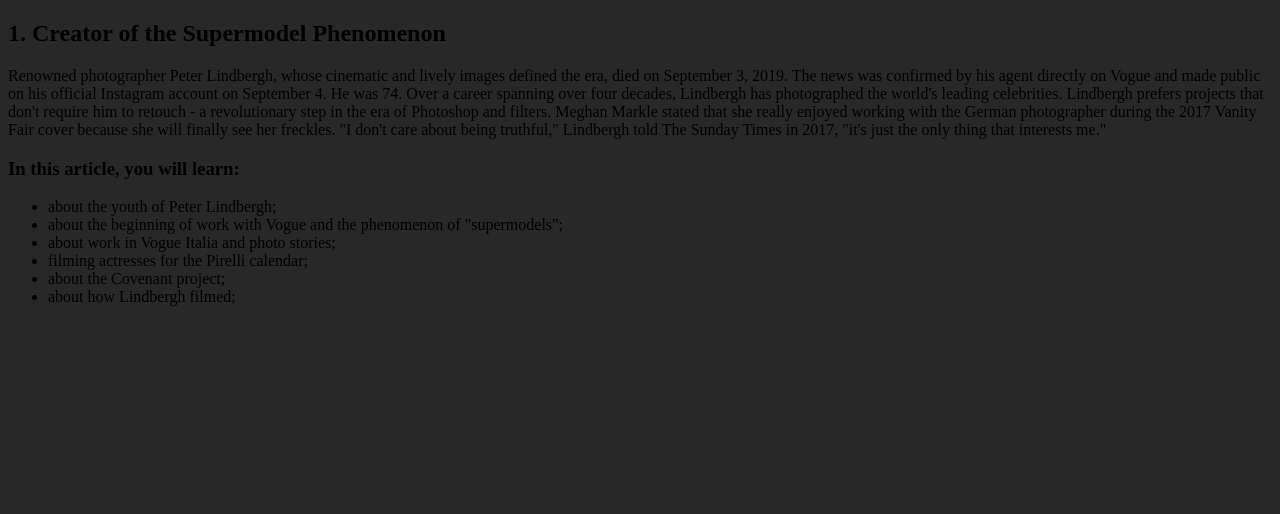
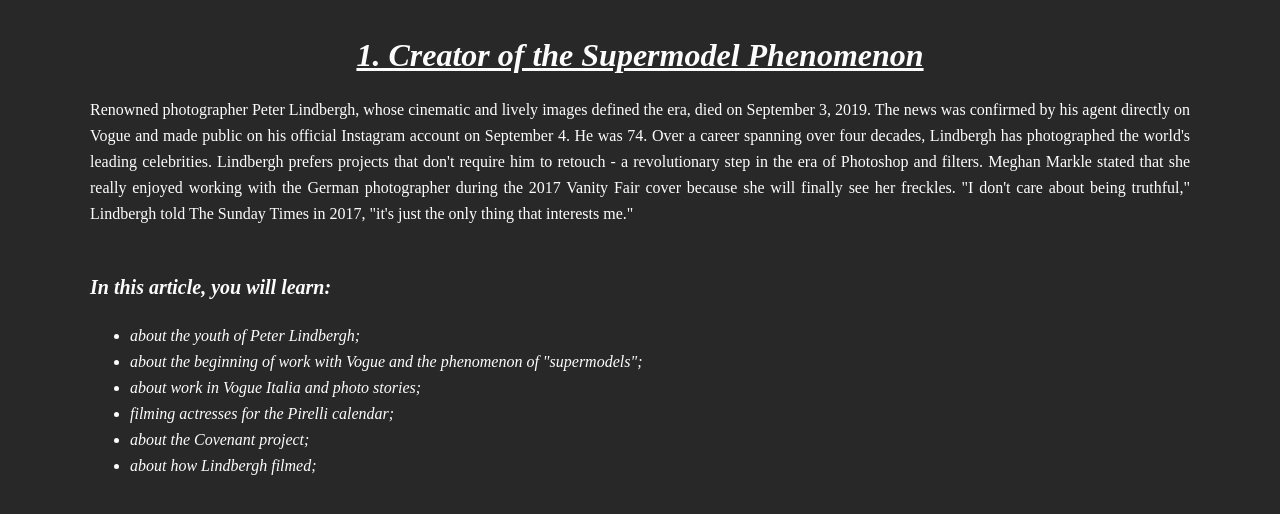
Before and after one commit to KristinaMenzelintseva/four-work, a plain HTML site: page story.html in a window 1280 px wide. Drawn offline with Linux system fonts and the light colour scheme.

Commit message:
Update story.html

```diff
--- a/story.html
+++ b/story.html
@@ -3,7 +3,7 @@
 <head>
 <meta charset="UTF-8">
 <title>Peter Lindberg</title>
-<link rel="stylesheet" href="../css/style/four-work/css/">
+<link rel="stylesheet" href="four-work/css/style.css">
 
 <style>
 
```
